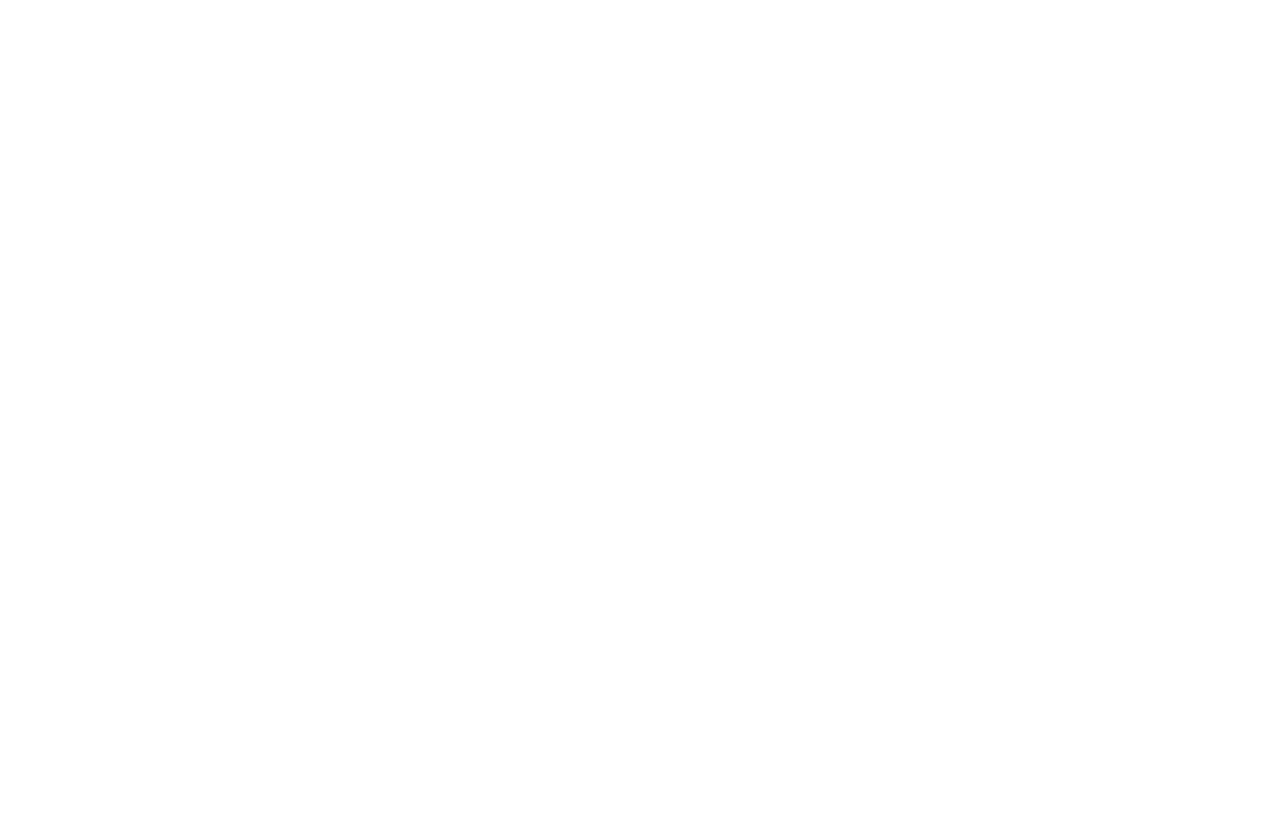
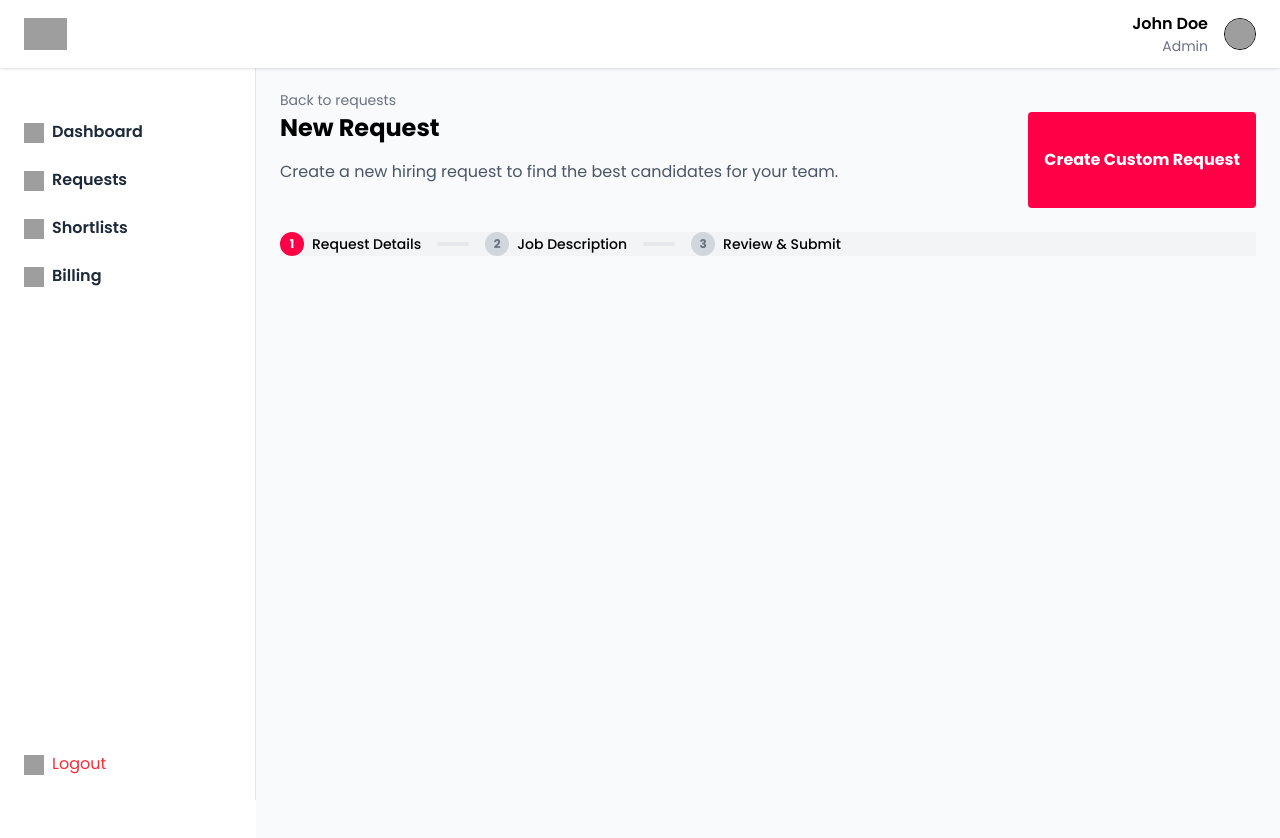
Before and after one commit to chidinmabnwaeze/Hack51, a React (Vite) app: page /new-request in a window 1280 px wide. Before the commit this address had no page. Shown: the top 838 px of the page. Before the commit the page ends 800 px from the top, so only its background shows below. Built offline with nearby package versions, Linux system fonts and the light colour scheme; grey boxes are pictures that could not be loaded.

Commit message:
started hiring flow ui

```diff
--- a/src/pages/Dashboard.tsx
+++ b/src/pages/Dashboard.tsx
@@ -72,7 +72,7 @@
         </div>
         <div>
           <button
-            onClick={() => navigate("/challenge")}
+            onClick={() => navigate("/new-request")}
             className="bg-[#FF0046] hover:bg-red-700 text-white font-bold py-2 px-6 rounded-lg"
           >
             Hire A New Role
--- /dev/null
+++ b/src/pages/NewRequest.tsx
@@ -0,0 +1,64 @@
+import React from "react";
+import { useNavigate } from "react-router-dom";
+
+const NewRequest = () => {
+  const navigate = useNavigate();
+
+  return (
+    <div className="">
+      <span
+        onClick={() => navigate("/requests")}
+        className="cursor-pointer hover:text-red-700 my-5 text-sm text-gray-500"
+      >
+        Back to requests
+      </span>
+      <section className="flex justify-between">
+        <div>
+          <h1 className="text-2xl font-bold mb-4">New Request</h1>
+          <p className="text-gray-600 mb-6">
+            Create a new hiring request to find the best candidates for your
+            team.
+          </p>
+        </div>
+        <button className="bg-[#FF0046] hover:bg-red-700 text-white font-bold py-2 px-4 rounded">
+          Create Custom Request
+        </button>
+      </section>
+      {/* create a progress indicator for the steps of creating a new request, with
+      the current step highlighted */}
+      <section className=" indicators mt-6">
+        <div className="bg-gray-100">
+          <div className="flex items-center gap-4">
+            <div className="flex items-center gap-2">
+              <div className="w-6 h-6 rounded-full bg-[#FF0046] text-white flex items-center justify-center text-xs font-bold">
+                1
+              </div>
+              <span className="text-sm font-medium">Request Details</span>
+            </div>
+            <div className="w-8 h-1 bg-gray-200 rounded-full"></div>
+            <div className="flex items-center gap-2">
+              <div className="w-6 h-6 rounded-full bg-gray-300 text-gray-500 flex items-center justify-center text-xs font-bold">
+                2
+              </div>
+              <span className="text-sm font-medium">Job Description</span>
+            </div>
+            <div className="w-8 h-1 bg-gray-200 rounded-full"></div>
+            <div className="flex items-center gap-2">
+              <div className="w-6 h-6 rounded-full bg-gray-300 text-gray-500 flex items-center justify-center text-xs font-bold">
+                3
+              </div>
+              <span className="text-sm font-medium">Review & Submit</span>
+            </div>
+          </div>
+        </div>
+        {/* </section>
+        <section className="mt-6 shadow bg-white p-6 rounded-2xl">
+
+
+</div> */}
+      </section>
+    </div>
+  );
+};
+
+export default NewRequest;
--- a/src/routes/AppRoutes.tsx
+++ b/src/routes/AppRoutes.tsx
@@ -4,6 +4,7 @@
 import Requests from "../pages/Requests";
 import Shortlist from "../pages/Shortlist";
 import Challenge from "../pages/Challenge";
+import NewRequest from "../pages/NewRequest";
 
 const AppRoutes = () => {
   return (
@@ -22,6 +23,7 @@
         <Route path="shortlists" element={<Shortlist />} />
         <Route path="billing" element={<div>Billing</div>} />
         <Route path="challenge" element={<Challenge />} />
+        <Route path="new-request" element={<NewRequest />} />
       </Route>
     </Routes>
   );
```
